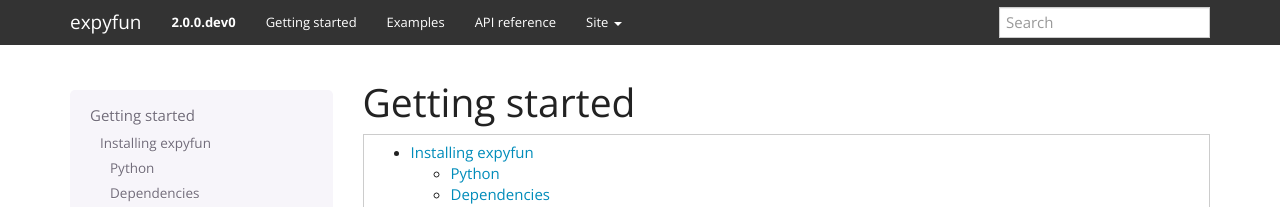
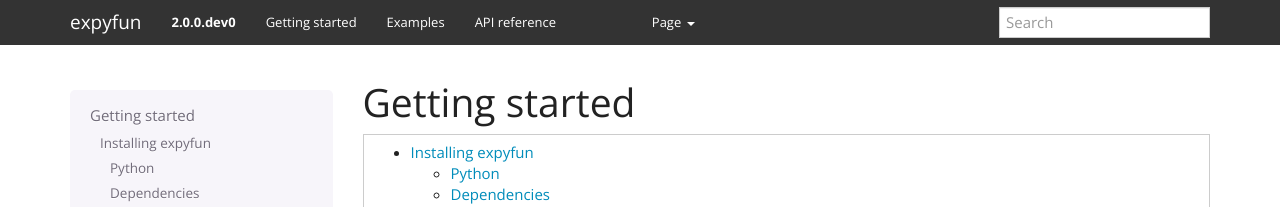
Before and after one commit to LABSN/expyfun, a Sphinx documentation site: the page built from doc/getting_started.rst, in a window 1280 px wide. Shown: the top 207 px of the page. Built offline with Sphinx 7.4.7, drawn with Linux system fonts in a browser that asks for light colours; pages that are not in the unit, such as notebooks, are missing from menus.

Commit message:
ENH: Better nav

```diff
--- a/doc/_static/style.css
+++ b/doc/_static/style.css
@@ -13,3 +13,7 @@
     max-width: unset !important;
     min-width: unset !important;
 }
+/* Global TOC */
+li.globaltoc-container {
+   visibility: hidden;
+}
--- a/doc/conf.py
+++ b/doc/conf.py
@@ -142,7 +142,8 @@
     'source_link_position': "nav",  # default
     'bootswatch_theme': "yeti",
     'navbar_sidebarrel': False,  # Render the next/prev links in navbar?
-    'navbar_pagenav': False,
+    'navbar_pagenav': True,
+    'globaltoc_depth': 0,
     'navbar_class': "navbar",
     'bootstrap_version': "3",  # default
     'navbar_links': [
```
